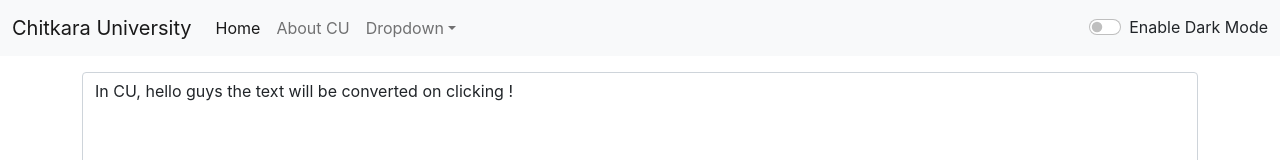
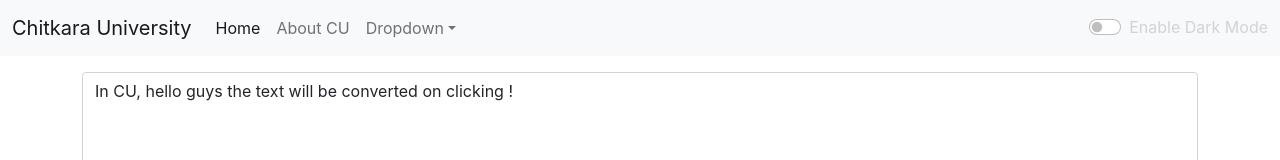
Before and after one commit to Abhimanyu0042/React-Js, a React (Create React App) app in the folder my-app/: page / in a window 1280 px wide. Shown: the top 160 px of the page. Built offline with nearby package versions, Linux system fonts and the light colour scheme.

Commit message:
React-Js

```diff
--- a/my-app/src/App.js
+++ b/my-app/src/App.js
@@ -33,7 +33,7 @@ function App() {
       </header>
     </div>*/
 <>
-<Navbar title="Chitkara University" abouttxt="About CU" mode={mode} toggleMode={toggleMode}/>
+<Navbar title="Chitkara University" abouttxt="About CU" mode={mode} toggleMode={toggleMode} />
 <Components2/>
 </>
   );
--- a/my-app/src/Components/Navbar.js
+++ b/my-app/src/Components/Navbar.js
@@ -1,6 +1,9 @@
 import React from 'react'
 
 export default function Navbar(props) {
+  let myStyles={
+    color:'lightgray'
+  }
   return (
     <>
 <nav className={`navbar navbar-expand-lg navbar-${props.mode} bg-${props.mode}`}>
@@ -31,7 +34,7 @@ export default function Navbar(props) {
       </ul>
       <div class="form-check form-switch">
   <input class="form-check-input" type="checkbox" role="switch" id="flexSwitchCheckDefault" onClick={props.toggleMode} />
-  <label className="nav-item" class="form-check-label" onClick={props.toggleMode} for="flexSwitchCheckDefault" >Enable Dark Mode</label>
+  <label className="nav-item" class="form-check-label" for="flexSwitchCheckDefault" style={myStyles}>Enable Dark Mode</label>
 </div>
     </div>
   </div>
```
